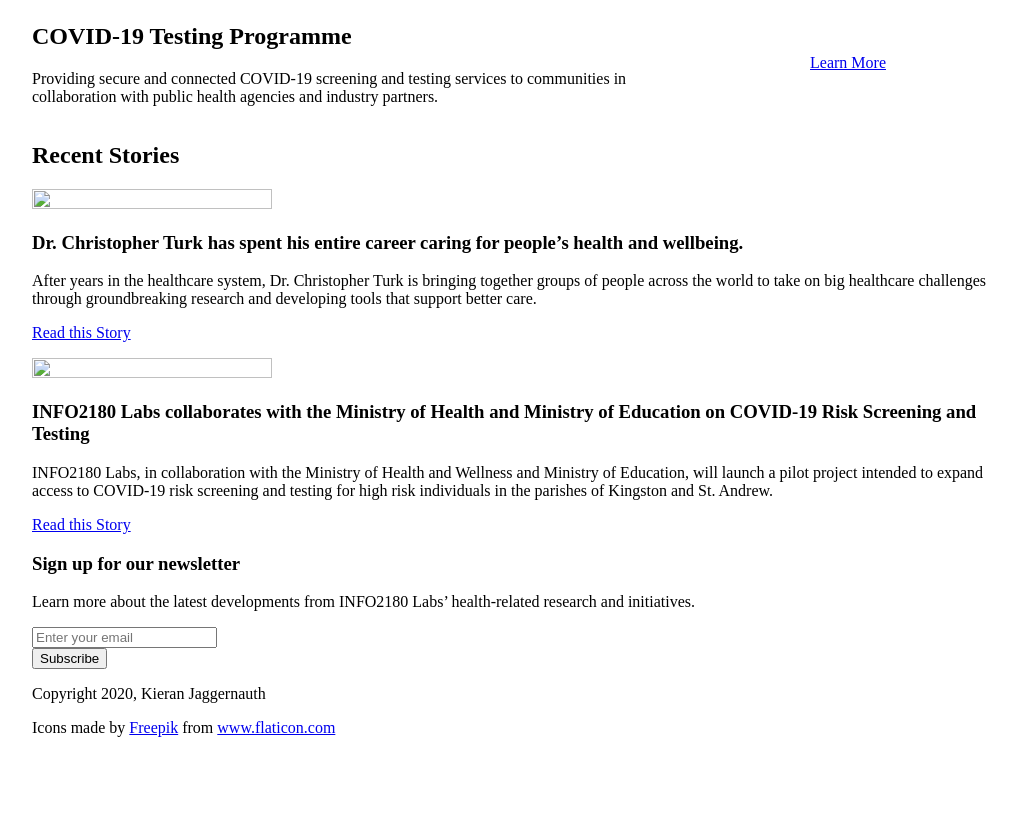
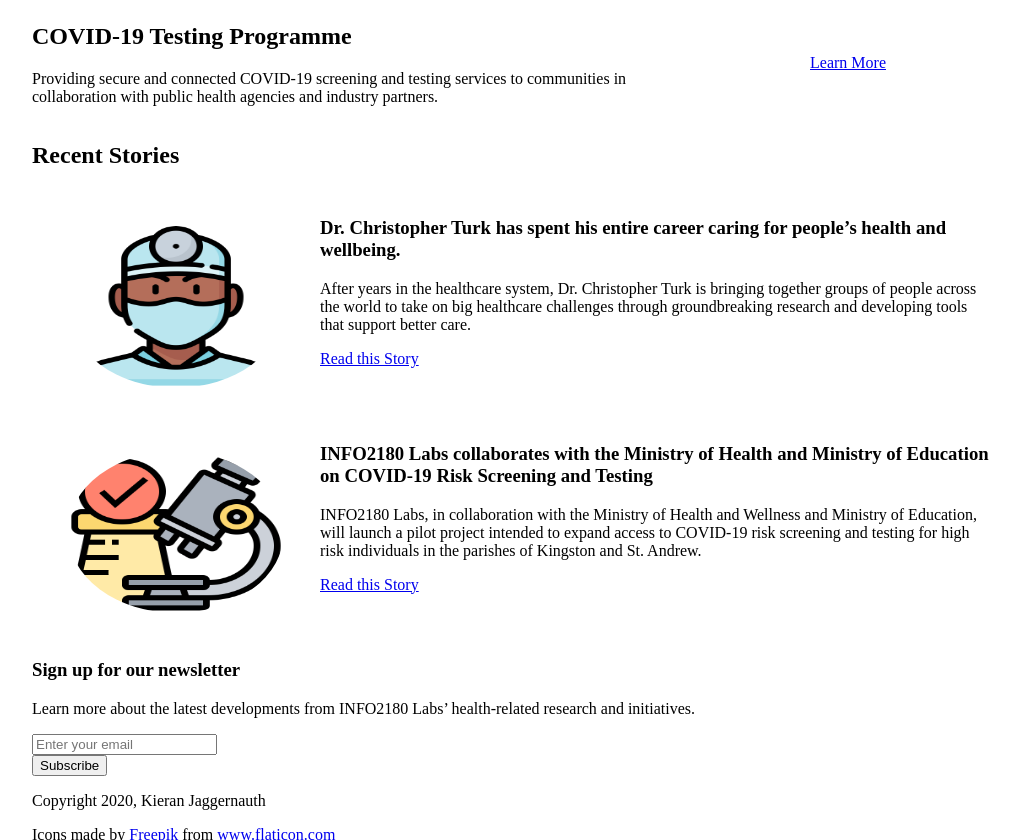
Before and after one commit to Kieranator5050/info2180-project1, a plain HTML site: page index.html in a window 1280 px wide. Shown: the part 693-1533 px from the top of the page, without its empty margins (128-1148 px from the left). Before the commit the page ends 1446 px from the top, so only its background shows below. Drawn offline with Linux system fonts and the light colour scheme.

Commit message:
Recent Stories Positioned

```diff
--- a/index.html
+++ b/index.html
@@ -77,7 +77,7 @@
             <div class="container">
                 <h2>Recent Stories</h2>
                 <article>
-                    <img src="" alt="">
+                    <img src="imgs\surgeon.png" alt="">
                     <div class="article-body">
                         <h3>Dr. Christopher Turk has spent his entire career caring for people’s health and wellbeing.</h3>
                         <p>After years in the healthcare system, Dr. Christopher Turk is bringing together groups of people across the world to take on big healthcare challenges through groundbreaking research and developing tools that support better care.</p>
@@ -85,7 +85,7 @@
                     </div>
                 </article>
                 <article>
-                    <img src="" alt="">
+                    <img src="imgs\research.png" alt="">
                     <div class="article-body">
                         <h3>INFO2180 Labs collaborates with the Ministry of Health and Ministry of Education on COVID-19 Risk Screening and Testing</h3>
                         <p>INFO2180 Labs, in collaboration with the Ministry of Health and Wellness and Ministry of Education, will launch a pilot project intended to expand access to COVID-19 risk screening and testing for high risk individuals in the parishes of Kingston and St. Andrew.</p>
--- a/styles.css
+++ b/styles.css
@@ -1,7 +1,7 @@
 /* Add your CSS to this file */
 body {
+    font-size: 16px;
     margin: 0;
-    font-size: 16px;
 }
 
 .container {
@@ -72,6 +72,21 @@ nav > ul > li{
     margin: auto;
   }
   /*Stories => Section*/
+  .article-body {
+  }
+
+  article {
+    display: grid;
+    grid-template-columns: 30% 70%;
+    padding-top: 1%;
+  }
+
+  article > img {
+    border-radius: 50%;
+    height: 75%;
+    margin: auto;
+    width: 75%;
+  }
   /*newsletter => Section*/
 
 /*Footer*/
```
Also changed, not shown: imgs/research.png (added), imgs/surgeon.png (added).
